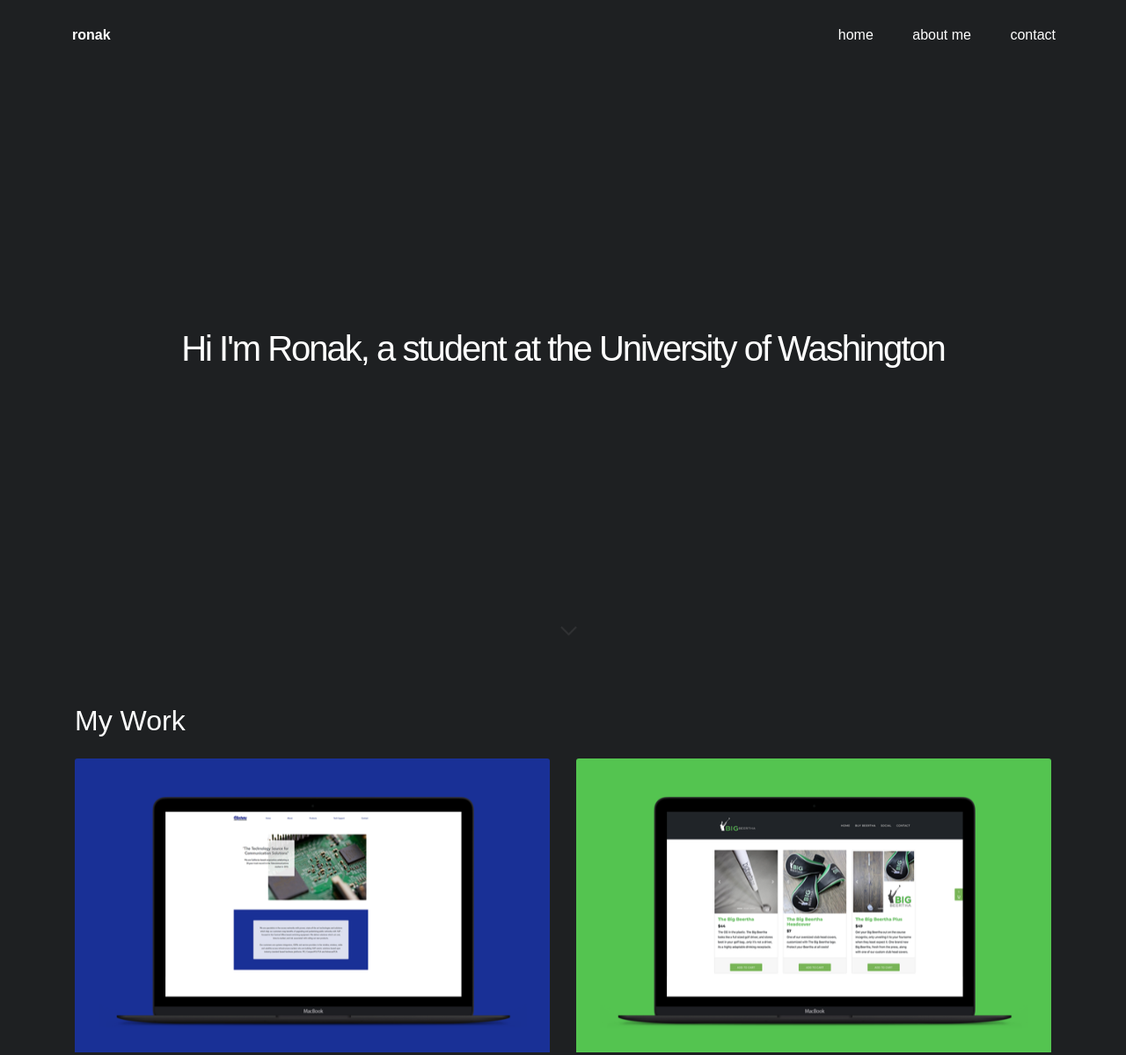
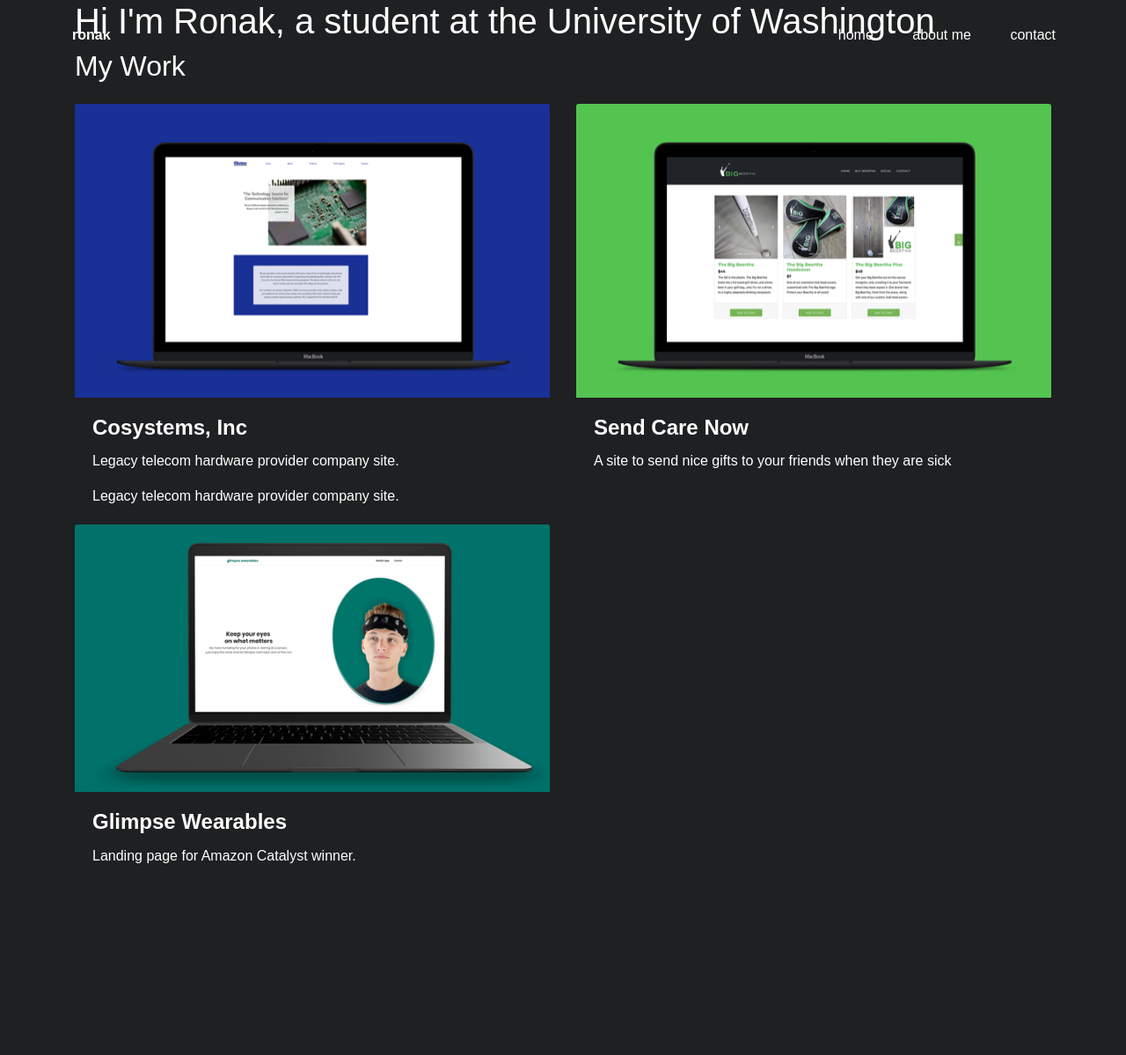
Before and after one commit to ronak0624/ronak0624.github.io, a website: page index.html in a window 1280 px wide. Shown: the top 1199 px of the page at 88% size. After the commit the page ends 1005 px from the top, so only its background shows below. Drawn offline with nearby package versions, Linux system fonts and the light colour scheme; a web font is replaced by a local one.

Commit message:
moved hero

```diff
--- a/assets/css/style.css
+++ b/assets/css/style.css
@@ -174,14 +174,10 @@
 
 .hero {
     height: 100vh;
-    display: flex;
-    align-items: center;
-    justify-content: center;
 }
 
 .hero h1 {
     font-weight: lighter;
-    text-align: center;
     letter-spacing: -2px;
     line-height: 58px;
 }
@@ -216,11 +212,13 @@
           opacity: 0;
     }
 }
+
 footer{
     position: absolute;
     margin-top: 50%;
     transform: translateY(-50%);
 }
+
 .vertical {
     margin-top: 20px;
     border-left: 1px solid #fff;
@@ -228,6 +226,7 @@
     position: absolute;
     left: 50%;
 }
+
 .row .col .mt-5{
     margin-top: 100px;
 }
--- a/index.html
+++ b/index.html
@@ -41,25 +41,29 @@
             <li><a href="contact.html">contact</a></li>
         </ul>
     </div>
-    <div class="hero">
-        <h1>Hi I'm Ronak, a student at the University of Washington</h1>
     </div>
 
     <div class="container">
+        <div class="row">
+            <div class="col-auto">
+                <h1>Hi I'm Ronak, a student at the University of Washington</h1>
+            </div>
+        </div>
         <h2 class="mb-4">My Work</h2>
         <div class="row">
-            <div class="col">
+            <div class="col-md">
                 <a class="project-link" href="">
                     <div class="card project-card">
                         <img class="card-img-top" src="assets/img/cosys.png" alt="">
                         <div class="card-body">
                             <h4 class="card-title">Cosystems, Inc</h4>
                             <p class="card-text">Legacy telecom hardware provider company site.</p>
+                            <p class="card-text">Legacy telecom hardware provider company site.</p>
                         </div>
                     </div>
                 </a>
             </div>
-            <div class="col">
+            <div class="col-md">
                 <a class="project-link" href="">
                     <div class="card project-card">
                         <img class="card-img-top" src="assets/img/beertha.png" alt="">
@@ -72,7 +76,7 @@
             </div>
         </div>
         <div class="row">
-            <div class="col">
+            <div class="col-md">
                 <a class="project-link" href="">
                     <div class="card project-card">
                         <img class="card-img-top" src="assets/img/glimpsesite.png" alt="">
@@ -83,8 +87,8 @@
                     </div>
                 </a>
             </div>
-            <div class="col">
-                <a class="project-link" href="">
+            <div class="col-md">
+                <!-- <a class="project-link" href="">
                     <div class="card project-card">
                         <img class="card-img-top" src="https://source.unsplash.com/800x600" alt="">
                         <div class="card-body">
@@ -92,11 +96,10 @@
                             <p class="card-text">Text</p>
                         </div>
                     </div>
-                </a>
+                </a> -->
             </div>
         </div>
     </div>
-    <div class="scroll-down"></div>
     <script src="https://code.jquery.com/jquery-3.3.1.slim.min.js"
         integrity="sha384-q8i/X+965DzO0rT7abK41JStQIAqVgRVzpbzo5smXKp4YfRvH+8abtTE1Pi6jizo" crossorigin="anonymous">
     </script>
```
Also changed, not shown: 1 other file.
